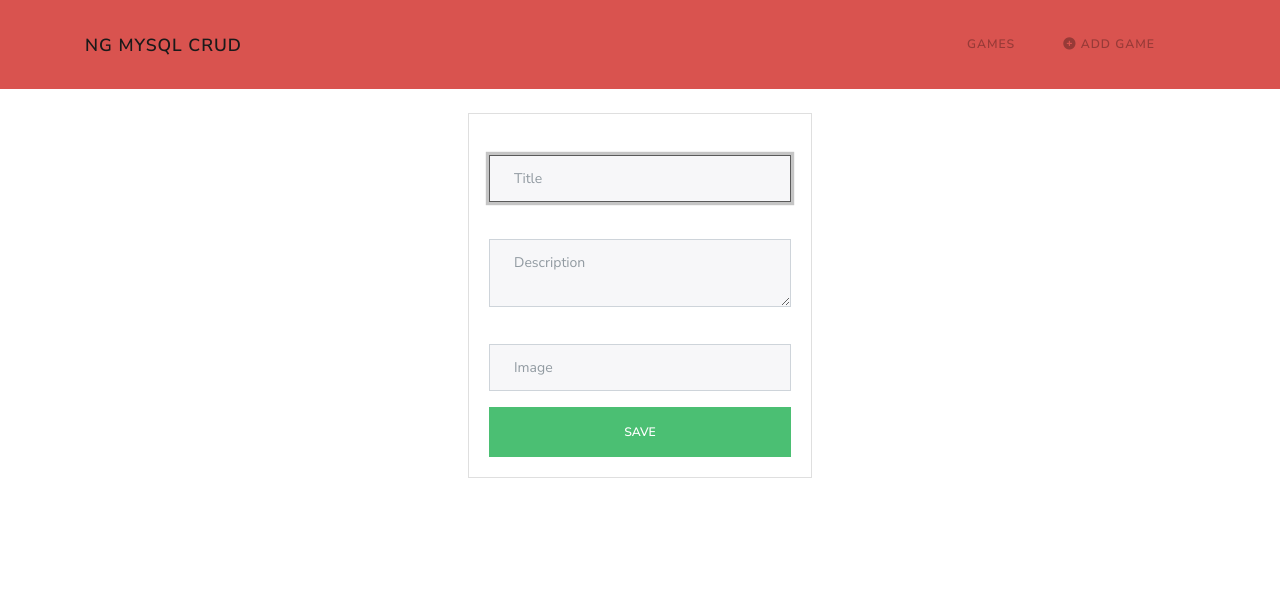
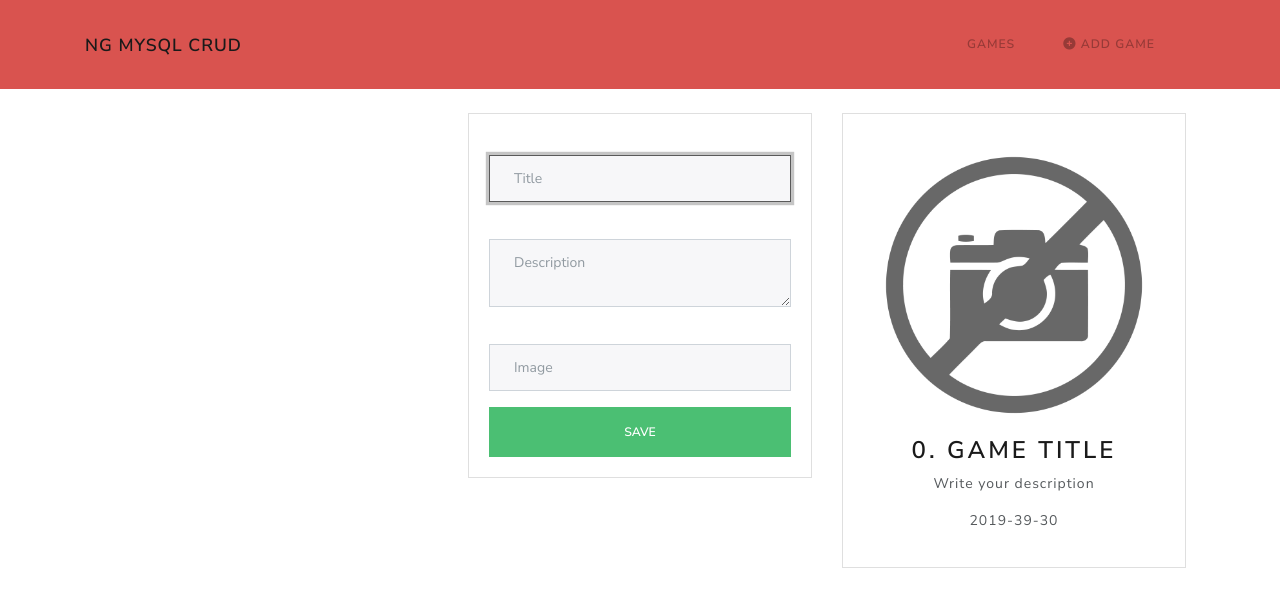
Before and after one commit to kkevin7/games_store_angular, an Angular app in the folder client/: page /games/add in a window 1280 px wide. Shown: the top 606 px of the page. Built offline with nearby package versions, Linux system fonts and the light colour scheme.

Commit message:
Using the method to send and save registries in the database and show short-priview of the data that want to send

```diff
--- a/client/src/app/components/game-form/game-form.component.html
+++ b/client/src/app/components/game-form/game-form.component.html
@@ -19,3 +19,12 @@
         </div>
     </div>
 </div>
+
+<div class="col-md-4">
+    <div class="card card-body text-center">
+        <img [src]="game.image == '' ? './assets/img/no-image.png' : game.image" class="card-img-top">
+        <h3>{{game.id}}. {{game.title == '' ? 'Game Title' : game.title}}</h3>
+        <p>{{game.description == '' ? 'Write your description' : game.description}}</p>
+        <p>{{game.created_at | date: 'yyyy-mm-dd'}}</p>
+    </div>
+</div>
--- a/client/src/app/components/game-form/game-form.component.ts
+++ b/client/src/app/components/game-form/game-form.component.ts
@@ -26,7 +26,17 @@ export class GameFormComponent implements OnInit {
   }
 
   saveNewGame(){
-    console.log(this.game);
+    // delete the variables of the entity class game
+    delete this.game.created_at;
+    delete this.game.id;
+
+    this.gamesService.saveGame(this.game)
+    .subscribe(
+      res => {
+        console.log(res);
+      },
+      err => console.error(err)
+    )
   }
 
 }
--- a/client/src/app/components/game-list/game-list.component.ts
+++ b/client/src/app/components/game-list/game-list.component.ts
@@ -1,4 +1,4 @@
-import { Component, OnInit } from '@angular/core';
+import { Component, OnInit, HostBinding } from '@angular/core';
 import {GamesService} from '../../services/games.service';
 
 @Component({
@@ -7,6 +7,8 @@ import {GamesService} from '../../services/games.service';
   styleUrls: ['./game-list.component.css']
 })
 export class GameListComponent implements OnInit {
+
+  @HostBinding('class') classes = 'row';
 
   games: any = [];
 
```
Also changed, not shown: client/src/assets/img/no-image.png (added).
